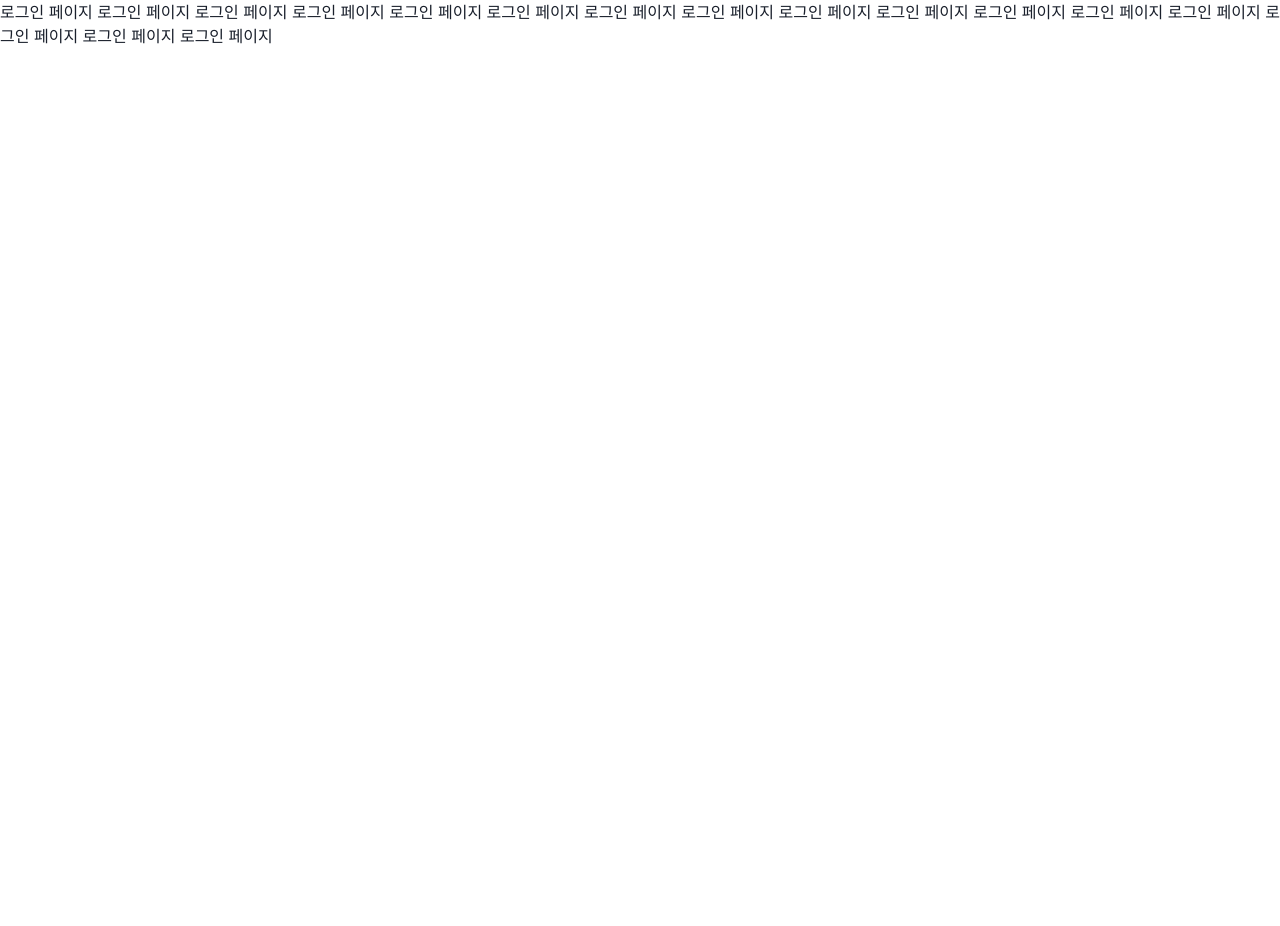
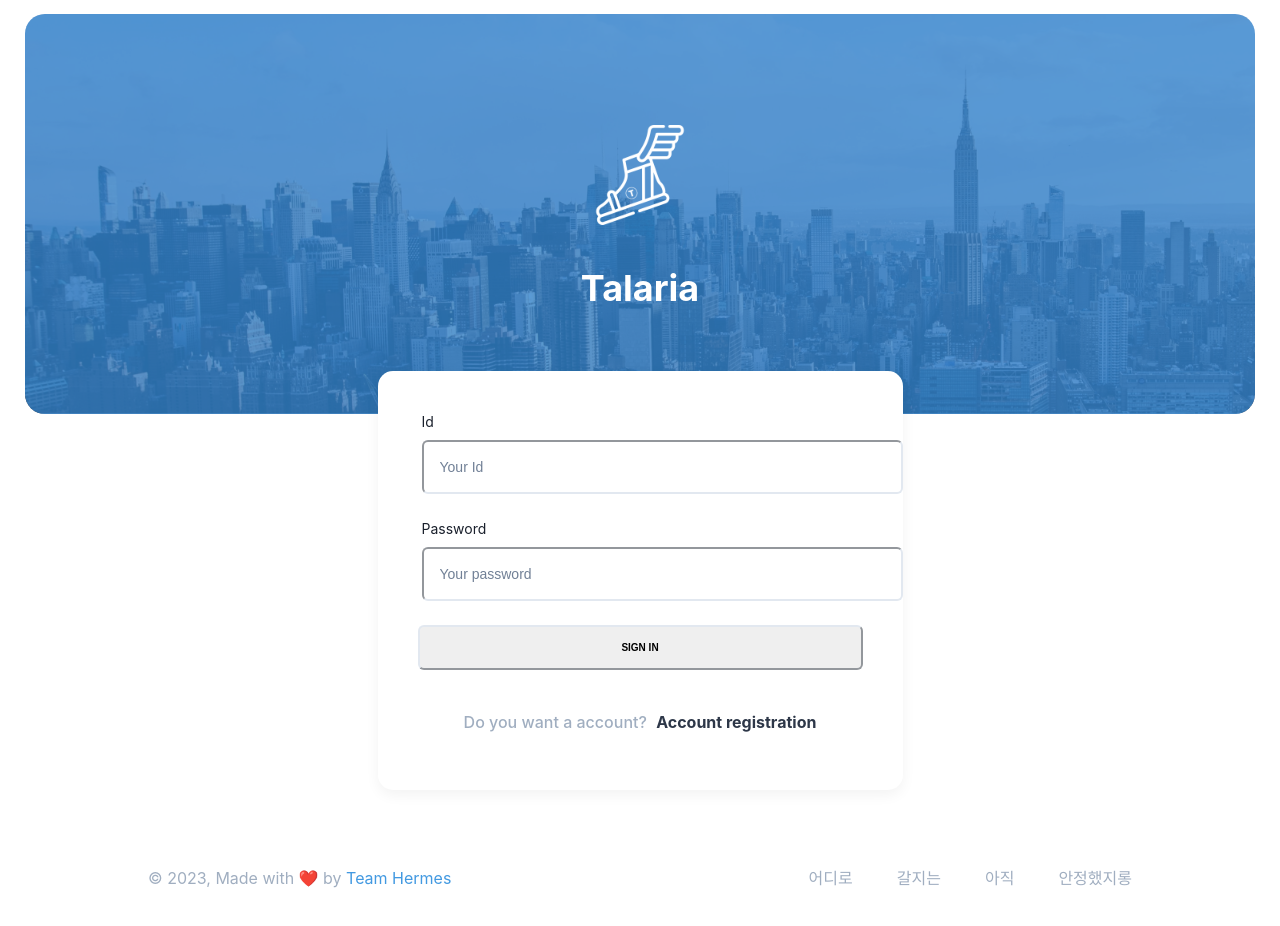
Before and after one commit to cvivis/Talaria, a React (Create React App) app in the folder frontend/: page / in a window 1280 px wide. Before the commit the page ends 800 px from the top, so only its background shows below. Built offline with nearby package versions, Linux system fonts and the light colour scheme.

Commit message:
:sparkles: Feat: Implement SignIn Layout

```diff
--- a/frontend/src/layouts/SignIn.js
+++ b/frontend/src/layouts/SignIn.js
@@ -1,26 +1,165 @@
-import { Box } from "@chakra-ui/react";
+import { Box, Button, Flex, FormControl, FormLabel, HStack, Icon, Image, Input, Link, Switch, Text, useColorModeValue } from "@chakra-ui/react";
+import Footer from "../components/footer/Footer";
+import image from "../assets/img/BasicImage.png";
+import logo from "../assets/img/Talaria-logo-light.png";
 
 function SignIn() {
 
+    const textColor = useColorModeValue("gray.400", "white");
+    const bgForm = useColorModeValue("white", "navy.800");
+    const titleColor = useColorModeValue("gray.700", "blue.500");
+
     return (
         <>
-            <Box>
-                로그인 페이지
-                로그인 페이지
-                로그인 페이지
-                로그인 페이지
-                로그인 페이지
-                로그인 페이지
-                로그인 페이지
-                로그인 페이지
-                로그인 페이지
-                로그인 페이지
-                로그인 페이지
-                로그인 페이지
-                로그인 페이지
-                로그인 페이지
-                로그인 페이지
-                로그인 페이지
+            <Box w='100%'>
+                <Flex
+                    direction='column'
+                    alignSelf='center'
+                    justifySelf='center'
+                    overflow='hidden'
+                >
+                    <Box
+                        position='absolute'
+                        minH={{ base: '70vh', md: '50vh' }}
+                        maxH={{ base: '70vh', md: '50vh' }}
+                        w={{ md: 'calc(100vw - 50px)' }}
+                        maxW={{ md: 'calc(100vw - 50px)' }}
+                        left='0'
+                        right='0'
+                        bgRepeat='no-repeat'
+                        overflow='hidden'
+                        zIndex='-1'
+                        top='0'
+                        bgImage={image}
+                        bgSize='cover'
+                        mx={{ md: 'auto' }}
+                        mt={{ md: '14px' }}
+                        borderRadius={{ base: '0px', md: '20px' }}
+                    >
+                        <Box w='100vw' h='100vh' bg='blue.500' opacity='0.8'></Box>
+                    </Box>
+                    <Flex
+                        direction='column'
+                        textAlign='center'
+                        justifyContent='center'
+                        align='center'
+                        mt='125px'
+                        // mb='30px'
+                    >
+                        <Image boxSize='100px'
+                            objectFit='cover'
+                            src={logo}
+                            alt='Talaria Logo'
+                        />
+                        <Text fontSize='4xl' color='white' fontWeight='bold'>
+                            Talaria
+                        </Text>
+                        {/* <Text
+                            fontSize='md'
+                            color='white'
+                            fontWeight='normal'
+                            mt='10px'
+                            mb='26px'
+                            w={{ base: '90%', sm: '60%', lg: '40%', xl: '333px' }}
+                        >
+                            탈라리아에 오신것을 환영합니다 !
+                        </Text> */}
+                    </Flex>
+                    <Flex
+                        w="100%"
+                        h="100%"
+                        alignItems="center"
+                        justifyContent="center"
+                        mb="60px"
+                        mt={{ base: "10px", md: "20px" }}
+                    >
+                        <Flex
+                        zIndex="2"
+                        direction="column"
+                        w="445px"
+                        background="transparent"
+                        borderRadius="15px"
+                        p="40px"
+                        mx={{ base: "100px" }}
+                        mb={{ base: "20px", md: "auto" }}
+                        bg={bgForm}
+                        boxShadow={useColorModeValue(
+                            "0px 5px 14px rgba(0, 0, 0, 0.05)",
+                            "unset"
+                        )}
+                        >
+                        <FormControl>
+                            {/* <Text
+                                fontSize='md'
+                                color='black'
+                                fontWeight='normal'
+                                mt='10px'
+                                mb='26px'
+                                w={{ base: '90%', sm: '60%', lg: '40%', xl: '333px' }}
+                            >
+                                탈라리아에 오신것을 환영합니다 !
+                            </Text> */}
+                            <FormLabel ms="4px" fontSize="sm" fontWeight="normal">
+                            Id
+                            </FormLabel>
+                            <Input
+                            variant="auth"
+                            fontSize="sm"
+                            ms="4px"
+                            type="text"
+                            placeholder="Your Id"
+                            mb="24px"
+                            size="lg"
+                            />
+                            <FormLabel ms="4px" fontSize="sm" fontWeight="normal">
+                            Password
+                            </FormLabel>
+                            <Input
+                            variant="auth"
+                            fontSize="sm"
+                            ms="4px"
+                            type="password"
+                            placeholder="Your password"
+                            mb="24px"
+                            size="lg"
+                            />
+                            <Button
+                            fontSize="10px"
+                            variant="dark"
+                            fontWeight="bold"
+                            w="100%"
+                            h="45"
+                            mb="24px"
+                            >
+                            SIGN IN
+                            </Button>
+                        </FormControl>
+                        <Flex
+                            flexDirection="column"
+                            justifyContent="center"
+                            alignItems="center"
+                            maxW="100%"
+                            mt="0px"
+                        >
+                            <Text color={textColor} fontWeight="medium">
+                            Do you want a account? {" "}
+                            <Link
+                                color={titleColor}
+                                as="span"
+                                ms="5px"
+                                href="#"
+                                fontWeight="bold"
+                            >
+                                Account registration
+                            </Link>
+                            </Text>
+                        </Flex>
+                        </Flex>
+                    </Flex>
+                </Flex>
+                <Box px='24px' mx='auto' width='1044px' maxW='100%'>
+                    <Footer />
+                </Box>
             </Box>
         </>
     );
```
